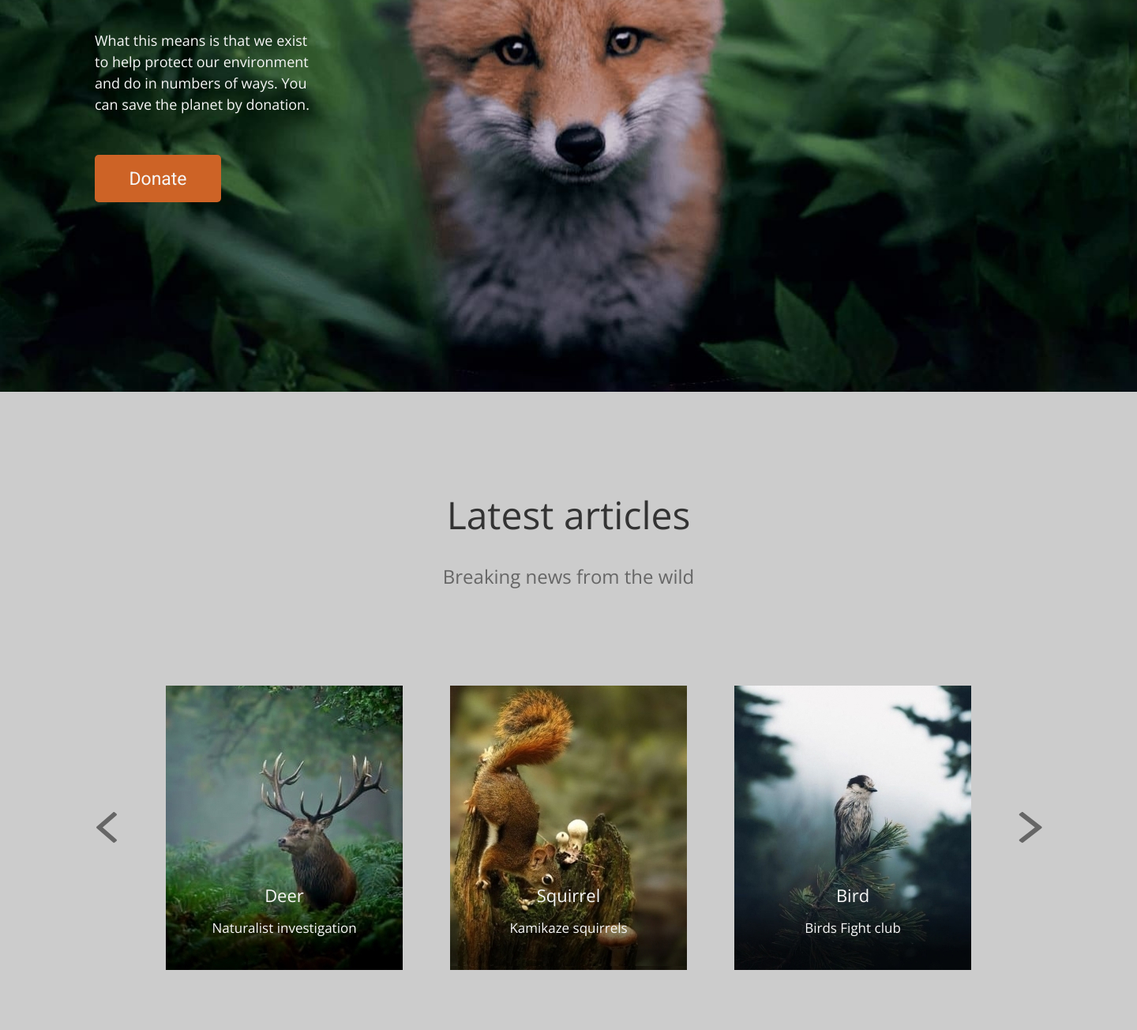
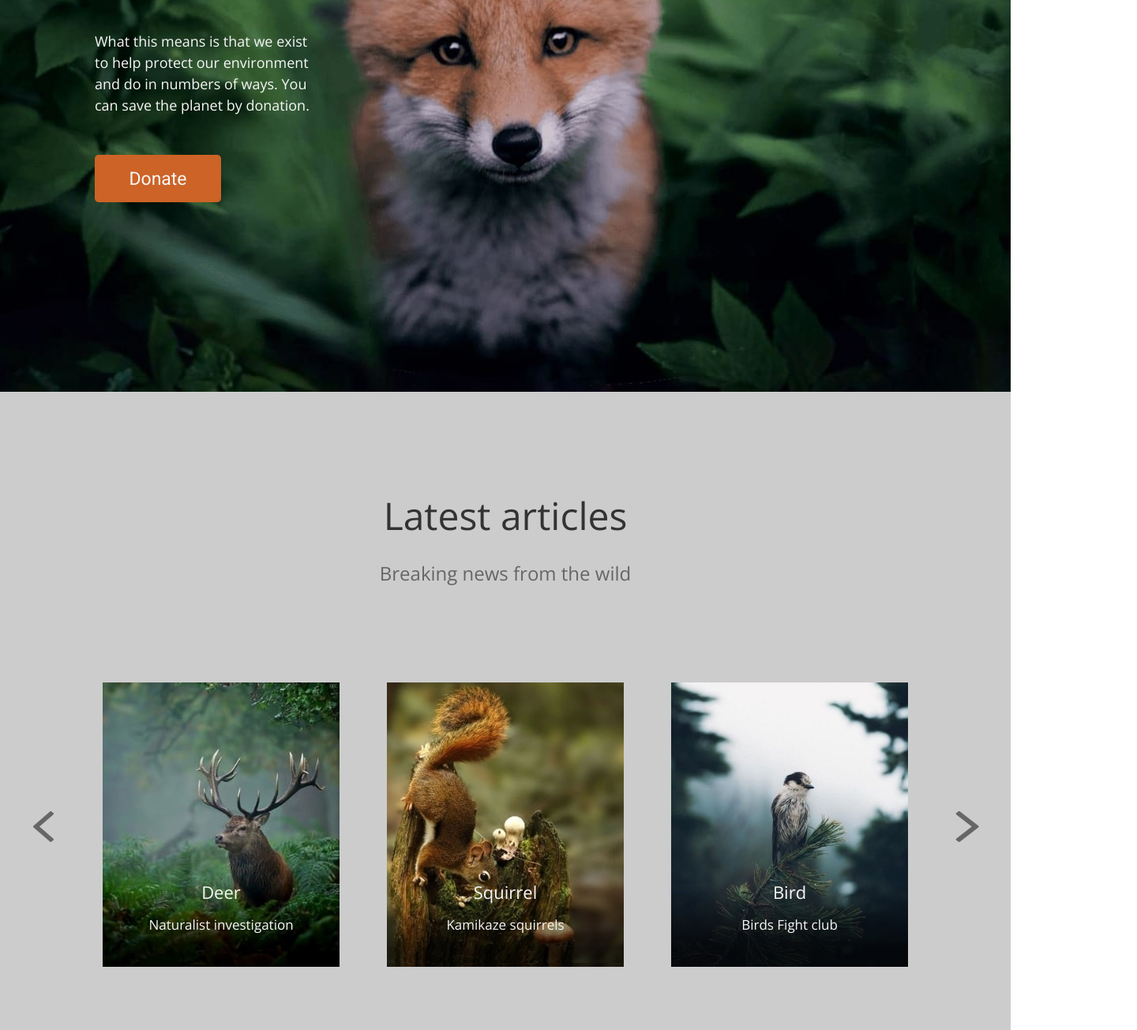
Before and after one commit to wayjewish/wildlife, a plain HTML site: page index.html in a window 1280 px wide. Shown: the part 284-1588 px from the top of the page at 79% size, 1440 px wide, since content can reach past the window. Drawn offline with nearby package versions, Linux system fonts and the light colour scheme.

Commit message:
fix: final fix

```diff
--- a/src/css/styles.css
+++ b/src/css/styles.css
@@ -8,9 +8,15 @@ html {
   color: #333333;
 }
 
+p {
+  margin: 0;
+}
+
 .body {
   position: relative;
-  width: 1440px;
+
+  width: 100%;
+  /*width: 1440px;*/
   /*margin: 0 auto;*/
 }
 
@@ -182,6 +188,11 @@ html {
   margin-bottom: 50px;
 }
 
+.survival__text {
+  position: relative;
+  top: 1px;
+}
+
 .articles {
   padding: 120px 0 120px;
   box-sizing: border-box;
@@ -192,6 +203,9 @@ html {
   margin-bottom: 120px;
 }
 .articles__h2 {
+  position: relative;
+  top: 1px;
+
   margin-bottom: 20px;
 }
 
@@ -201,13 +215,15 @@ html {
   justify-content: center;
 }
 .slider__arrow {
+  margin-top: 6px;
+
   cursor: pointer;
 }
 .slider__arrow_prev {
-  padding-right: 60px;
+  margin-right: 60px;
 }
 .slider__arrow_next {
-  padding-left: 60px;
+  margin-left: 60px;
 }
 .slider__list {
   display: flex;
@@ -269,6 +285,9 @@ html {
   border: 1px solid #666666;
   border-right: none;
   background: none;
+
+  font-size: 23px;
+  line-height: 27px;
 }
 .subscribe__email:focus {
   outline: none;
@@ -314,7 +333,16 @@ html {
   justify-content: space-between;
 }
 
+.footer__menu {
+  position: relative;
+  left: 7px;
+  width: 475px;
+}
+
 .social {
+  position: relative;
+  top: 3px;
+
   display: flex;
   align-items: center;
   justify-content: center;
```
